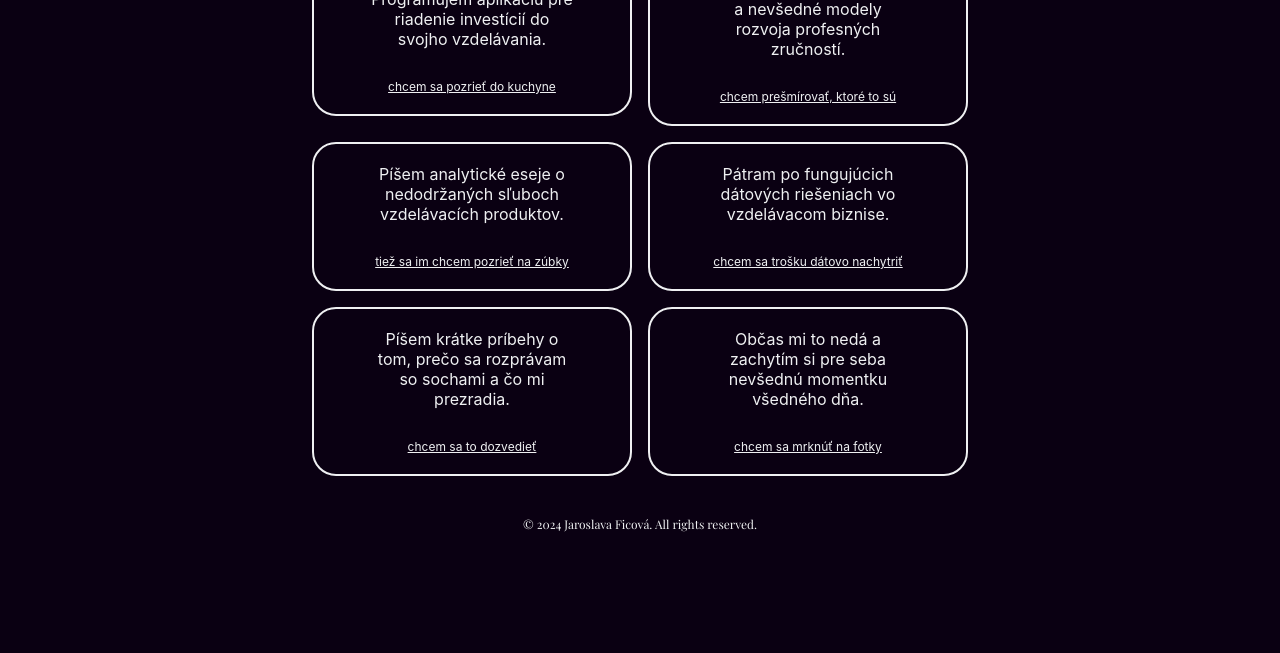
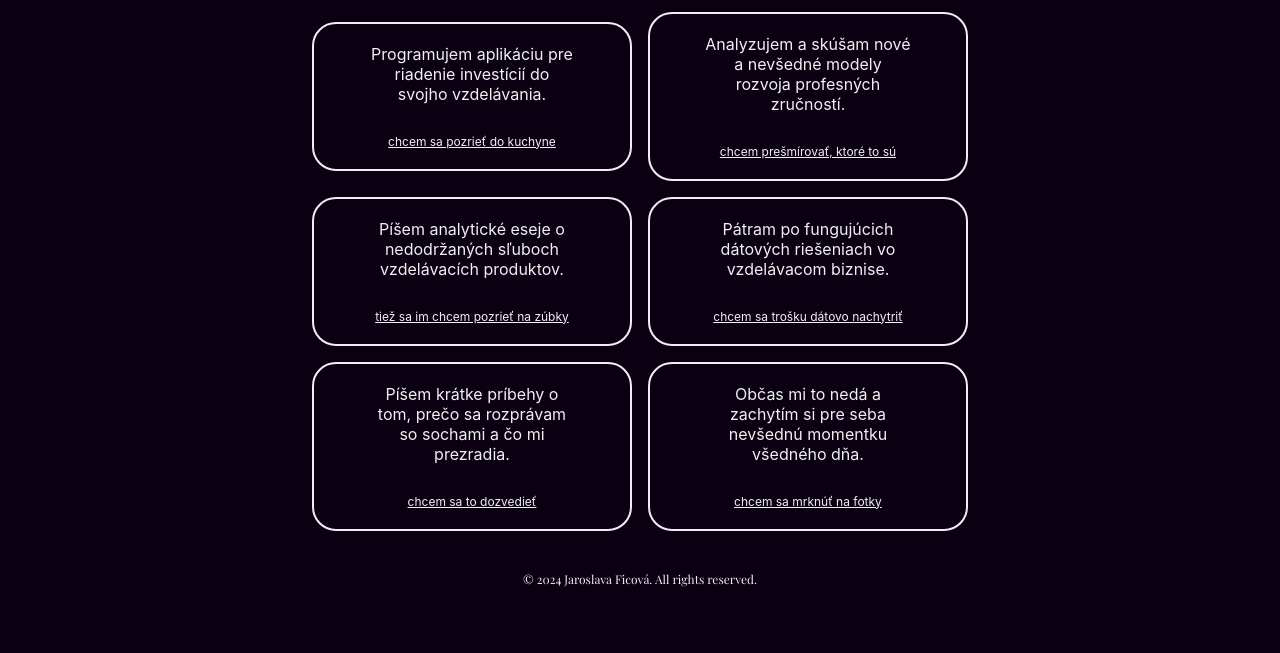
Before and after one commit to jaroslavaficova/4xA, a plain HTML site: page index.html in a window 1280 px wide. Shown: the part 147-800 px from the top of the page. Drawn offline with nearby package versions, Linux system fonts and the light colour scheme.

Commit message:
Update styles0.css

```diff
--- a/styles0.css
+++ b/styles0.css
@@ -4,6 +4,16 @@
     padding: 0;
     box-sizing: border-box;
 }
+
+html, body {
+    height: 100%;
+    margin: 0;
+    display: flex;
+    flex-direction: column;
+    justify-content: center;
+    align-items: center;
+}
+
 
 body {
     font-family: -apple-system, BlinkMacSystemFont, "Segoe UI", Roboto, "Helvetica Neue", Arial, sans-serif;
```
